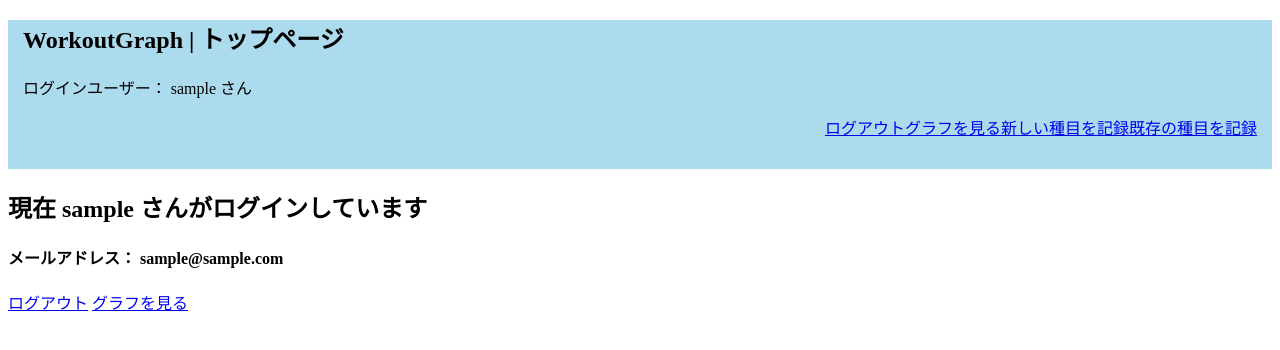
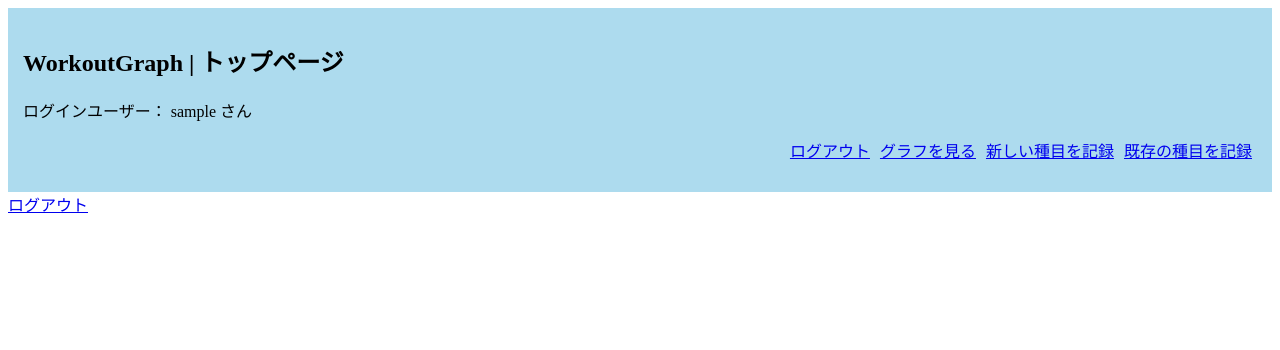
Before and after one commit to Kanji-Ishii/workout-graph, a Rails app: page / in a window 1280 px wide. Shown: the top 350 px of the page. Run offline with Rails 7, Linux system fonts and the light colour scheme; a user stored in the database is signed in; style sheets or scripts are compiled from the project's sources.

Commit message:
Add: header layout

```diff
--- a/app/assets/stylesheets/custom.scss
+++ b/app/assets/stylesheets/custom.scss
@@ -14,12 +14,13 @@ $state-danger-text: #777;
 /* header */
 header {
   background-color: rgb(173, 219, 238);
+  padding-top: 15px;
   .navbar {
     display: flex;
     justify-content: flex-end;
     padding-bottom: 30px;
     .navbar_li {
-      margin: 0 3px;
+      margin: 0 5px;
     }
   }
 }
--- a/app/views/home/index.html.erb
+++ b/app/views/home/index.html.erb
@@ -1,10 +1,7 @@
 <% provide(:title, "トップページ") %>
 
 <% if user_signed_in? %>
-  <h2> 現在 <%= current_user.name %> さんがログインしています </h2>
-  <h4> メールアドレス： <%= current_user.email %> </h4>
   <%= link_to "ログアウト", destroy_user_session_path, method: :delete %>
-  <%= link_to "グラフを見る", exercises_path, method: :get %>
 <% else %>
   <h2> 現在ログインしていません </h2>
   <%= link_to "ログイン", new_user_session_path, class: 'post' %>
--- a/app/views/layouts/_header.html.erb
+++ b/app/views/layouts/_header.html.erb
@@ -1,12 +1,19 @@
-<header>
+<% if user_signed_in? %>
+  <header>
   <div class="container">
     <h2>WorkoutGraph | <%= yield(:title) %></h2>
     <p> ログインユーザー： <%= current_user.name %> さん <p>
     <div class="navbar">
-      <%= link_to "ログアウト", destroy_user_session_path, method: :delete %>
-      <%= link_to "グラフを見る", exercises_path, method: :get %>
-      <%= link_to "新しい種目を記録", new_exercise_path, method: :get %>
-      <%= link_to "既存の種目を記録", new_record_path , method: :get %>
+      <%= link_to("ログアウト", destroy_user_session_path, {class: "navbar_li"}) %>
+      <%= link_to("グラフを見る", exercises_path, {class: "navbar_li"}) %>
+      <%= link_to("新しい種目を記録", new_exercise_path, {class: "navbar_li"}) %>
+      <%= link_to("既存の種目を記録", new_record_path,{class: "navbar_li"}) %>
     </div>
   </div>
 </header>
+<% else %>
+  <h2>WorkoutGraph | <%= yield(:title) %></h2>
+  <h2> 現在ログインしていません </h2>
+  <%= link_to "ログイン", new_user_session_path, class: 'post' %>
+  <%= link_to "新規登録", new_user_registration_path, class: 'post' %>
+<% end %>
```
Also changed, not shown: 3 other files.
